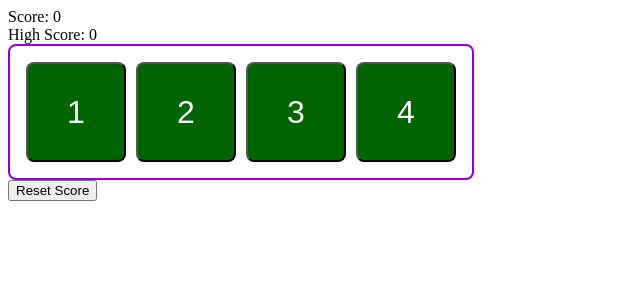
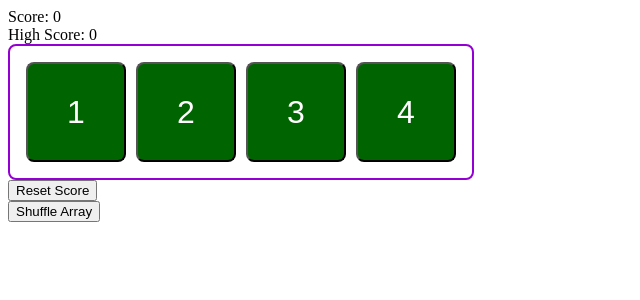
Before and after one commit to jdittert/memory-game, a React (Create React App) app: page / in a window 1280 px wide. Shown: the top 300 px of the page, without its empty margins (0-640 px from the left). Built offline with nearby package versions, Linux system fonts and the light colour scheme.

Commit message:
Code card shuffler

```diff
--- a/src/App.js
+++ b/src/App.js
@@ -4,7 +4,7 @@ import Card from './components/card';
 import './styles/App.css';
 
 const App = () => {
-    const numbers = [1, 2, 3, 4]
+    const [numbers, setNumbers] = useState([1, 2, 3, 4]);
     const [score, setScore] = useState(0);
     const [highScore, setHighScore] = useState(0);
     const [clicked, setClicked] = useState([]);
@@ -12,6 +12,7 @@ const App = () => {
     const updateScore = (e) => {
         const {number} = e.target.dataset;
         if (clicked.includes(number)) {
+            shuffleArray();
             setScore(0);
             setClicked([]);
         } else {
@@ -19,15 +20,26 @@ const App = () => {
             if (newScore >= highScore) {
                 setHighScore(newScore);
             }
+            shuffleArray();
             setScore(newScore);
             setClicked(clicked.concat(number));
         }
-
     }
 
     const resetScore = () => {
         setScore(0);
         setClicked([]);
+    }
+
+    const shuffleArray = () => {
+        let unshuffled = [...numbers];
+
+        let shuffled = unshuffled
+            .map(value => ({ value, sort: Math.random() }))
+            .sort((a, b) => a.sort - b.sort)
+            .map(({ value }) => value);
+
+        setNumbers(shuffled);
     }
 
     return (
@@ -44,6 +56,9 @@ const App = () => {
             <div>
                 <button onClick={resetScore}>Reset Score</button>
             </div>
+            <div>
+                <button onClick={shuffleArray}>Shuffle Array</button>
+            </div>
         </div>
     )
 }
```
